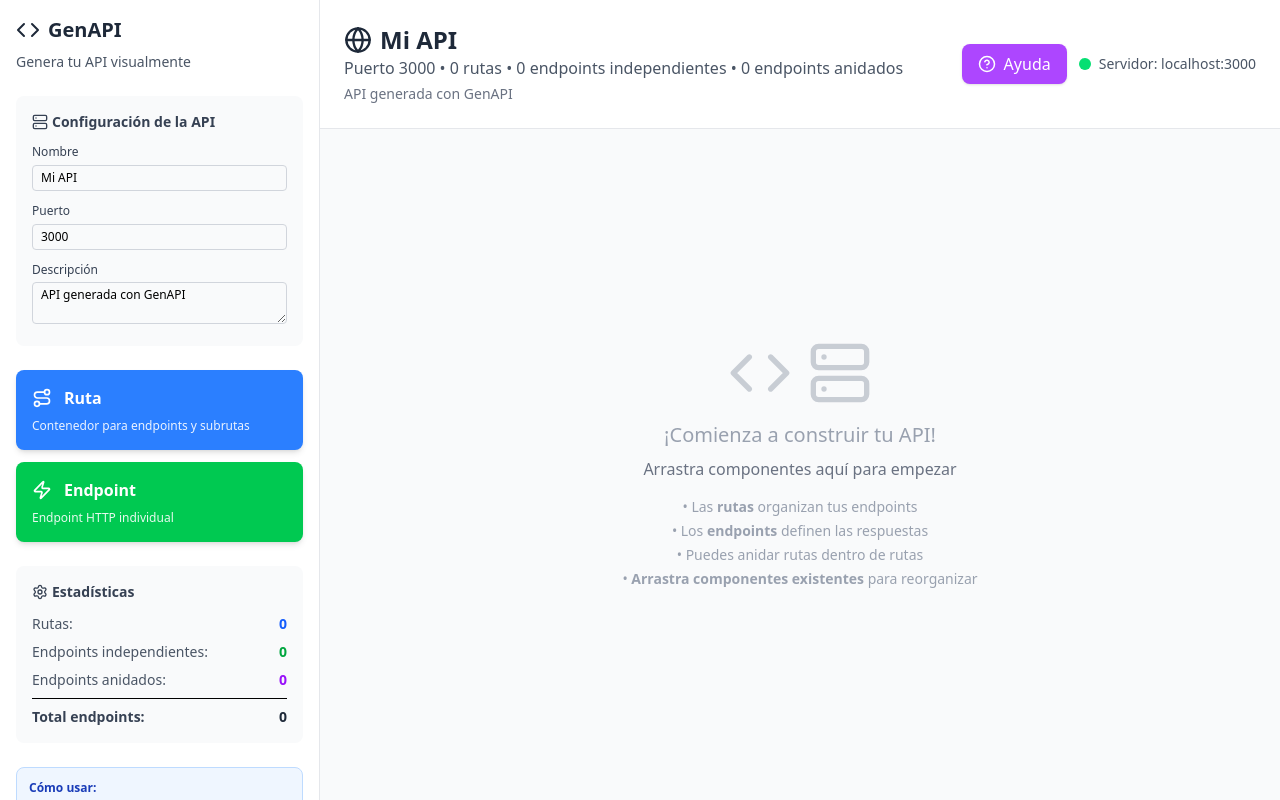
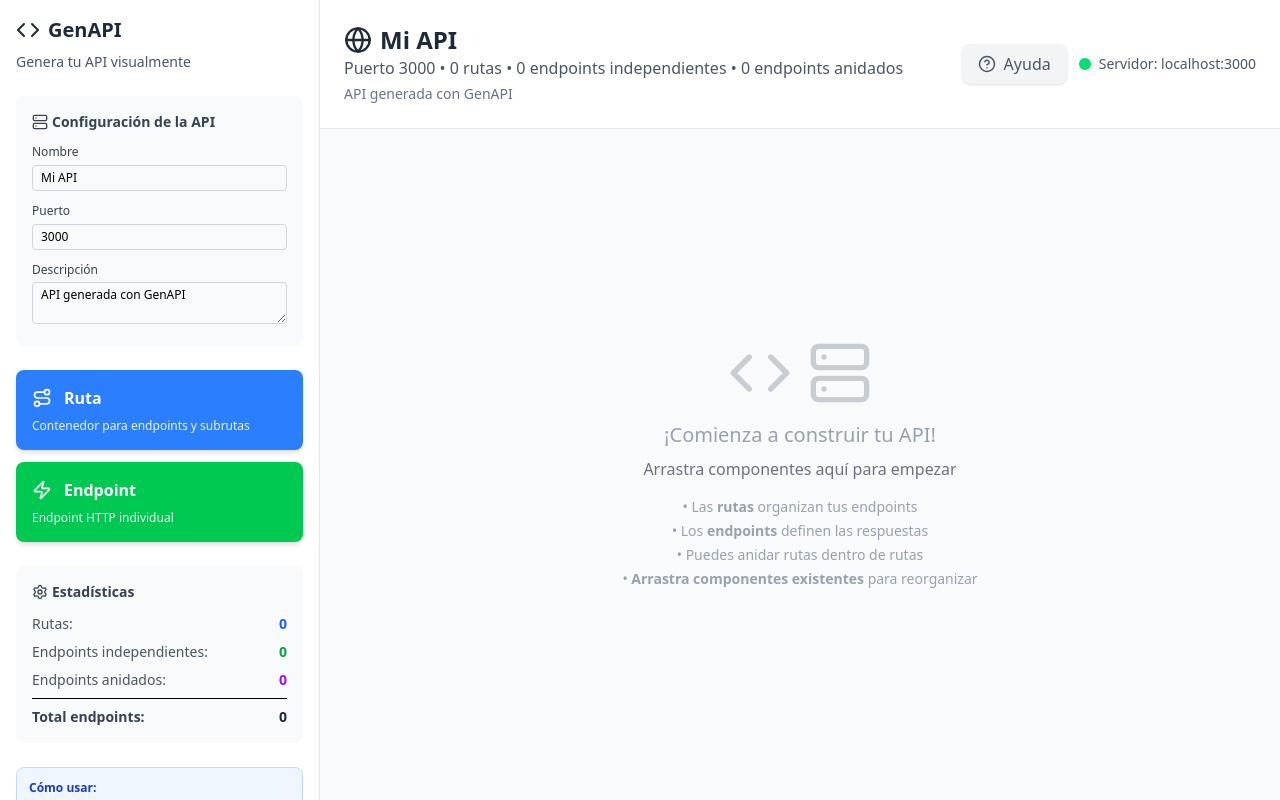
Before and after one commit to bryan967132/gen-api, a React (Vite) app: page / in a window 1280 px wide. Built offline with nearby package versions, Linux system fonts and the light colour scheme.

Commit message:
[UPDATE] Se actualizó paleta de colores de módulo de ayuda

```diff
--- a/src/App.jsx
+++ b/src/App.jsx
@@ -693,9 +693,6 @@ export default function App() {
                     <p className="text-gray-600 text-base leading-relaxed mb-4">
                         <strong>GenAPI</strong> es una herramienta visual para construir APIs REST de forma rápida e intuitiva.
                     </p>
-                    <p className="text-gray-500 text-sm">
-                        Este tutorial te guiará paso a paso para crear tu primera API.
-                    </p>
                 </div>
             )
         },
@@ -754,7 +751,7 @@ export default function App() {
                     <div className="bg-blue-500 text-white p-4 rounded-lg mb-4">
                         <div className="flex items-center mb-2">
                             <Route size={24} className="mr-3" />
-                            <strong className="text-lg">RUTAS</strong>
+                            <strong className="text-lg">Ruta</strong>
                         </div>
                         <p className="text-sm opacity-90 mb-3">
                             Contenedores que organizan tus endpoints. Puedes anidar rutas dentro de otras rutas para crear una estructura jerárquica.
@@ -767,7 +764,7 @@ export default function App() {
                     <div className="bg-green-500 text-white p-4 rounded-lg">
                         <div className="flex items-center mb-2">
                             <Zap size={24} className="mr-3" />
-                            <strong className="text-lg">ENDPOINTS</strong>
+                            <strong className="text-lg">Endpoint</strong>
                         </div>
                         <p className="text-sm opacity-90 mb-3">
                             Puntos específicos de tu API que responden a peticiones HTTP (GET, POST, PUT, DELETE, PATCH).
@@ -2695,7 +2692,7 @@ export default function App() {
                         <div className="flex items-center space-x-3">
                             <button
                                 onClick={showTutorial}
-                                className="flex items-center px-4 py-2 bg-purple-500 text-white rounded-lg hover:bg-purple-600 transition-colors shadow-sm"
+                                className="flex items-center px-4 py-2 bg-gray-100 text-gray-600 rounded-lg hover:bg-gray-200 transition-colors shadow-sm"
                                 title="Ver Tutorial"
                             >
                                 <HelpCircle size={18} className="mr-2" />
```
